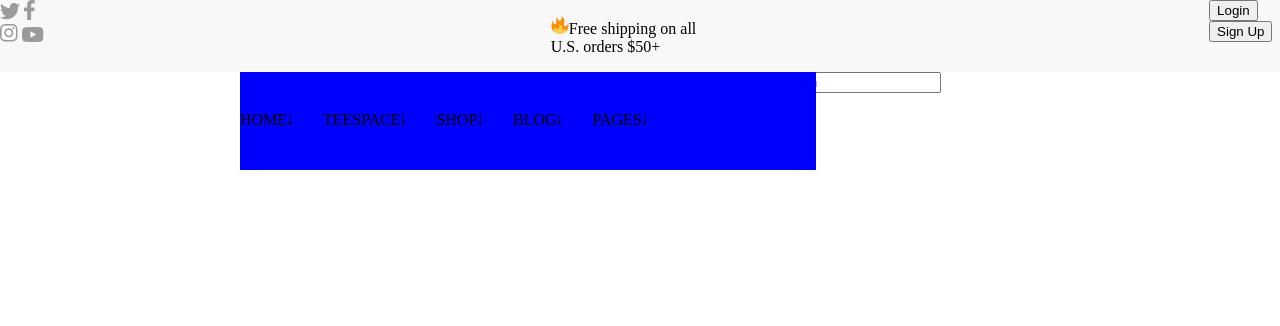
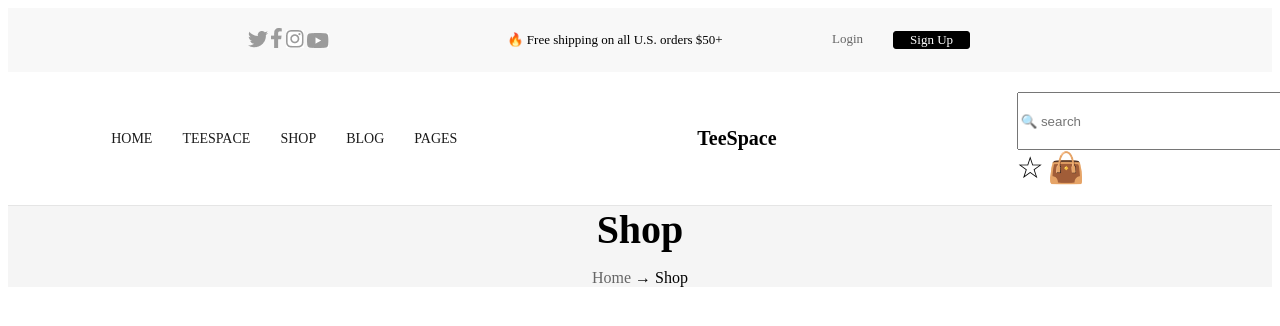
Before and after one commit to nikolozChkheidze/T-shirt-WebSite, a plain HTML site: page index.html in a window 1280 px wide. Drawn offline with Linux system fonts and the light colour scheme.

Commit message:
page one 1/3

```diff
--- a/index.html
+++ b/index.html
@@ -6,47 +6,50 @@
     <title>Document</title>
     <link rel="stylesheet" href="style.css">
 </head>
-<body style="background-color: blaack;">
-<header>
-    <div id="smallBar">
-        <div id="links">
+<body>
+    <div class="top-bar">
+        <div class="social-links">
             <img src="imgs/twt.png" alt="">
             <img src="imgs/fb.png" alt="">
             <img src="imgs/insta.jpg" alt="">
             <img src="imgs/yt.jpg" alt="">
         </div>
-        <div id="rame">
-            <p><img src="imgs/fire.png" alt="">Free shipping on all U.S. orders $50+</p>
+        <div class="shipping-notice">
+            🔥 Free shipping on all U.S. orders $50+
         </div>
-        <div id="login">
-            <button>Login</button>
-            <button>Sign Up</button>
+        <div class="auth-links">
+            <p>Login</p>
+            <p class="signup-btn">Sign Up</p>
         </div>
     </div>
+    <header>
+        <nav class="navbar">
+            <ul class="nav-menu">
+                <li>HOME</li>
+                <li>TEESPACE</li>
+                <li>SHOP</li>
+                <li>BLOG</li>
+                <li>PAGES</li>
+            </ul>
+            <div class="logo">
+                <span>TeeSpace</span>
+            </div>
+            <div class="nav-search">
+                <input type="text" placeholder="&#128269 search" class=" search">
 
-    <div id="largeBar">
-        <div id="nav">
-            <p>HOME<span>&#129027</span></p>
-            <p>TEESPACE<span>&#129027</span></p>
-            <p>SHOP<span>&#129027</span></p>
-            <p>BLOG<span>&#129027</span></p>
-            <p>PAGES<span>&#129027</span></p>
-        </div>
+                <p class="icons">&#9734</p>
+                <p class="icons">&#128092</p>
 
-        <div id="logo">
-            <img src="imgs/Link → logo-black.png.png" alt="">
-        </div>
+            </div>
 
-        <div id="search">
+        </nav>
+    </header>
 
-            <input type="text" placeholder="&#9792  search ">
-            <p>&#9734</p>
-            <p>&#9993</p>
-        </div>
+    <div class="gap">
+        <h1>Shop</h1>
+        <p><span class="old">Home</span> → Shop</p>
 
     </div>
-</header>
-
     <script src="main.js"></script>
 </body>
 </html>
--- a/style.css
+++ b/style.css
@@ -1,34 +1,95 @@
-header{
-    position: fixed;
-    top: 0px;
-    left: 0px;
-    margin: 0px;
-    width: 100vw;
-    height: 154px;
-    background-color: #FFFFFF;
+.top-bar {
+  background: #f8f8f8;
+  padding: 10px 0;
+  font-size: 13px;
+  display: flex;
+  justify-content: space-between;
+  align-items: center;
+  padding-left:  240px ;
+  padding-right:  240px ;
 }
-#smallBar{
-  display: flex;
-  background-color: #F8F8F8;
-  justify-content: center;
-  gap: 500px;
+.social-links{
+
+  width: 155px;
+  margin-right: 15px;
+  text-decoration: none;
 }
-#largeBar{
-  display: flex;
+.shipping-notice {
+    text-align: center;
+    text-decoration:dashed;
 }
-#nav{
-  display: flex;
-  position: relative;
-  align-items: center;
+.auth-links {
+  width: 200px;
+    color: #666;
+    margin-left: 20px;
+    text-decoration: none;
+      display: flex;
+      gap: 30px ;
+}
+.signup-btn{
+  text-align: center;
+  width: 75px;
+  border: solid black 1px;
+  color: white;
+  background-color: black;
+  border-radius: 3px;
+}
+header {
+    border-bottom: 1px solid #e5e5e5;
+    padding: 20px 5%;
+}
 
-  left: 240px;
-  width: 576px;
-  height: 98px;
-  gap: 30px ;
-  background-color: blue;
+.navbar {
+    display: flex;
+    justify-content: space-between;
+    align-items: center;
+    gap: 240px;
 }
-#logo{
+
+.nav-menu {
+    display: flex;
+    list-style: none;
+    gap: 30px;
+    color: #1a1a1a;
+    font-weight: 500;
+    font-size: 14px;
+}
+
+
+
+.logo {
+    display: flex;
+    align-items: center;
+    gap: 8px;
+    font-size: 20px;
+    font-weight: 700;
+}
+
+
+.nav-actions {
+    display: flex;
+    gap: 20px;
+    align-items: center;
+}
+
+.search{
+  width: 260px;
+  height: 52px;
   display: inline;
-  position: relative;
-  left: 816px;
 }
+.icons{
+  display: inline;
+  font-size: 30px;
+}
+h1{
+  font-size: 40px;
+  margin: 0px;
+}
+.gap{
+  margin: 0px;
+  text-align: center;
+  background-color: #F5F5F5;
+}
+.old{
+  color:#666;
+}
```
